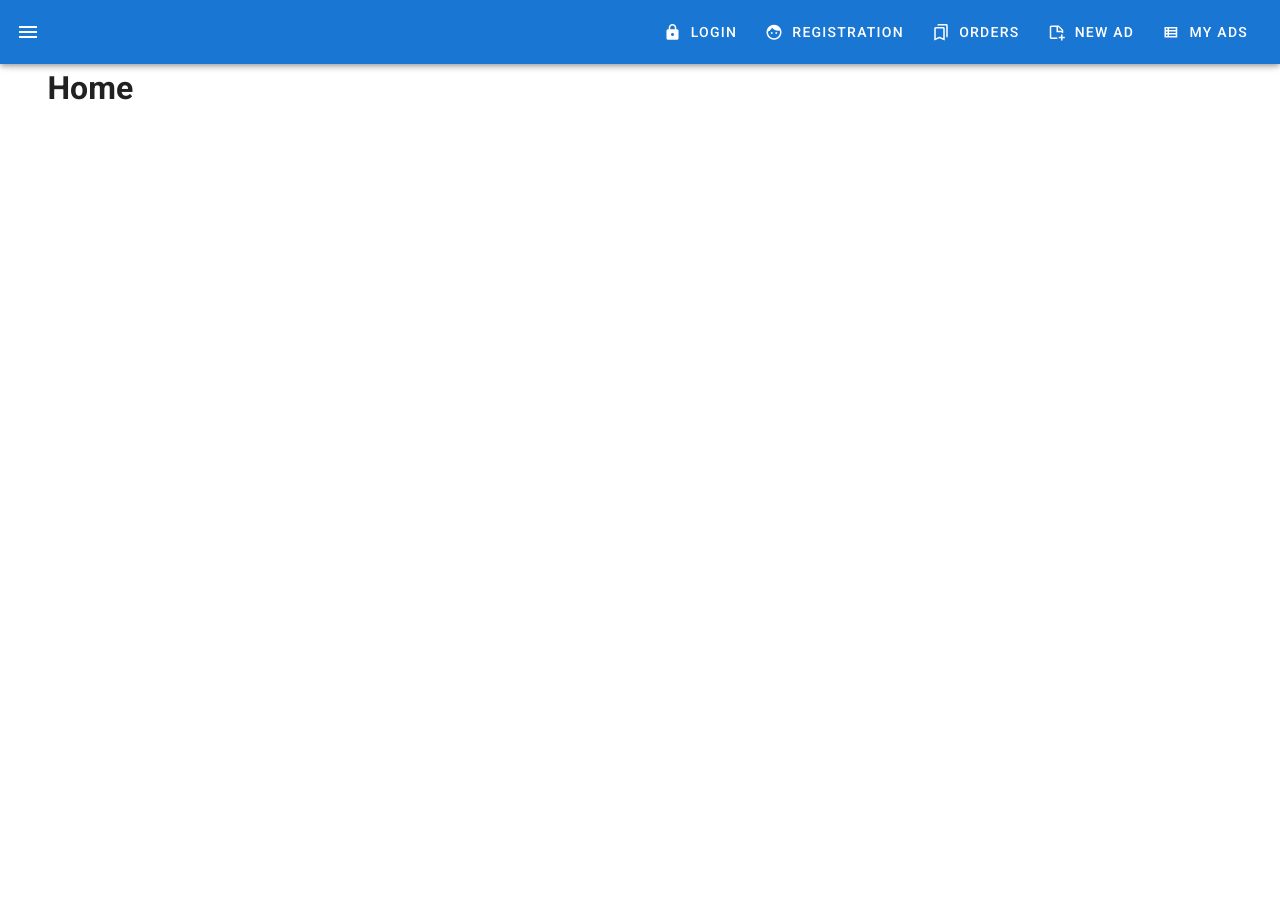
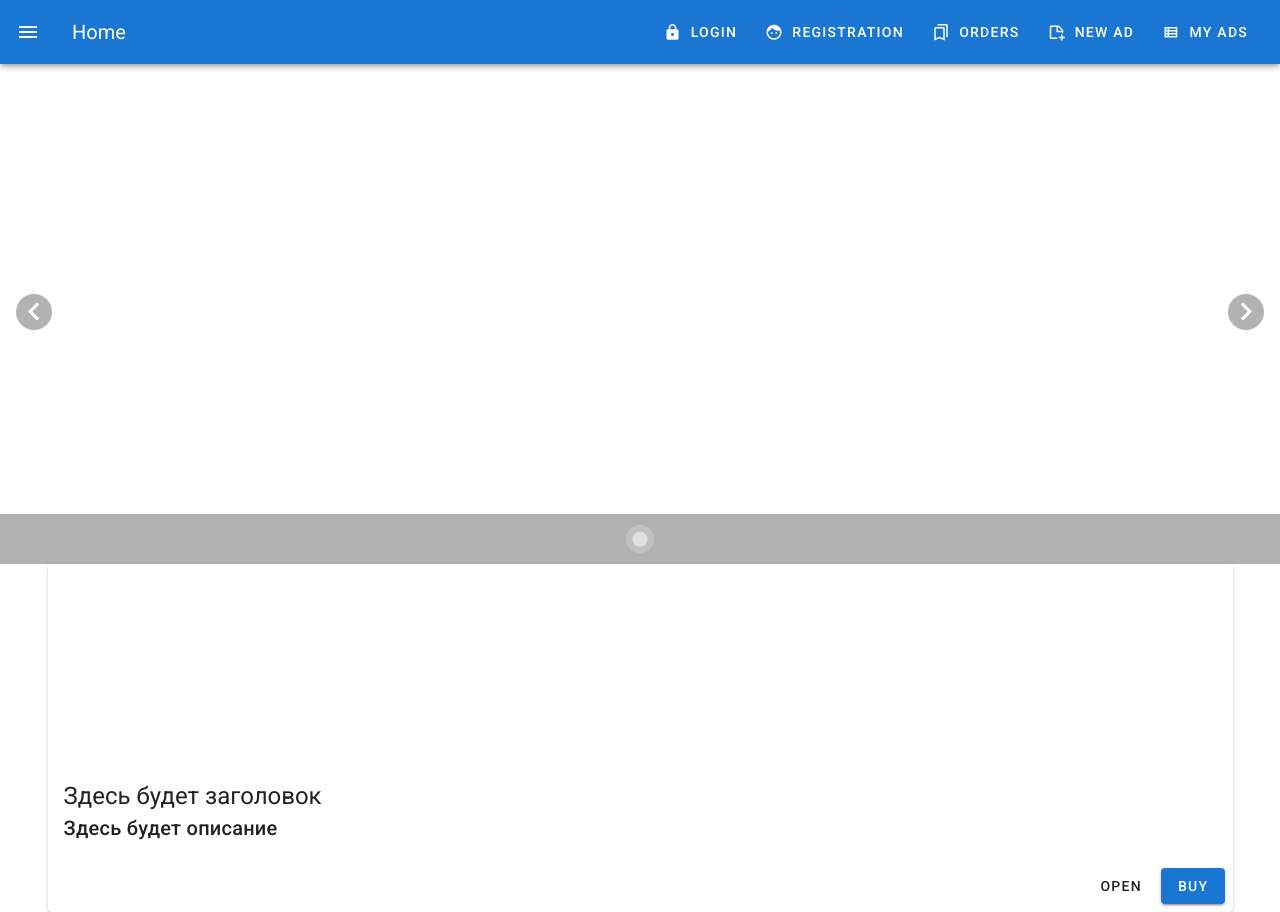
Before and after one commit to MAERRZzz/ad-project, a Vue app: page / in a window 1280 px wide. Before the commit the page ends 800 px from the top, so only its background shows below. Built offline with nearby package versions, Linux system fonts and the light colour scheme.

Commit message:
разделение home+подготовка данных

```diff
--- a/src/App.vue
+++ b/src/App.vue
@@ -31,6 +31,14 @@
   </v-navigation-drawer>
   <v-app-bar app dark color="primary">
     <v-app-bar-nav-icon @click="drawer = !drawer"></v-app-bar-nav-icon>
+    <v-toolbar-title>
+      <router-link
+      to="/"
+      tag="span"
+      class="pointer">
+      Home
+    </router-link>
+    </v-toolbar-title>
     <v-spacer></v-spacer>
     <v-toolbar-items class="hidden-sm-and-down">
        <v-btn
@@ -63,3 +71,9 @@ export default {
   }
 };
 </script>
+
+<style scoped>
+  .pointer {
+    cursor: pointer;
+  }
+</style>
--- a/src/components/Home.vue
+++ b/src/components/Home.vue
@@ -1,16 +1,76 @@
 <template>
+	<div>
+	<v-container fluid>
+		<v-layout row>
+			<v-flex xs12>
+				<v-carousel>
+					<v-carousel-item></v-carousel-item>
+				</v-carousel>
+			</v-flex>
+		</v-layout>
+	</v-container>
 	<v-container>
 		<v-layout row>
 			<v-flex xs12>
-				<h1>Home</h1>
+				<v-card>
+					<v-img
+					height="200px"
+					></v-img>
+					<v-card-title primary-title>
+					<div>
+						<h3 class="headline mb0">
+						Здесь будет заголовок</h3>
+						<div>Здесь будет описание</div>
+					</div>
+					</v-card-title>
+					<v-card-actions>
+					<v-spacer></v-spacer>
+					<v-btn text>Open</v-btn>
+					<v-btn raised color="primary">
+						Buy
+					</v-btn>
+					</v-card-actions>
+				</v-card>
 			</v-flex>
 		</v-layout>
 	</v-container>
+	</div>
 </template>
+
 <script>
 export default {
 	data () {
 		return {
+			ads:[
+			{
+				title:"First",
+				desc:"First Desc",
+				promo: true,
+				src: "https://cdn.vuetifyjs.com/images/carousel/squirrel.jpg",
+				id:"1"
+			},
+			{
+				title:"Second",
+				desc:"Second Desc",
+				promo: true,
+				src: "https://cdn.vuetifyjs.com/images/carousel/sky.jpg",
+				id:"2"
+			},
+			{
+				title:"Third",
+				desc:"Thitd Desc",
+				promo: true,
+				src: "https://cdn.vuetifyjs.com/images/carousel/bird.jpg",
+				id:"3"
+			},
+			{
+				title:"Fouth",
+				desc:"Fouth Desc",
+				promo: true,
+				src: "https://cdn.vuetifyjs.com/images/carousel/planet.jpg",
+				id:"4"
+			}
+		]
 		}
 	}
 }
```
